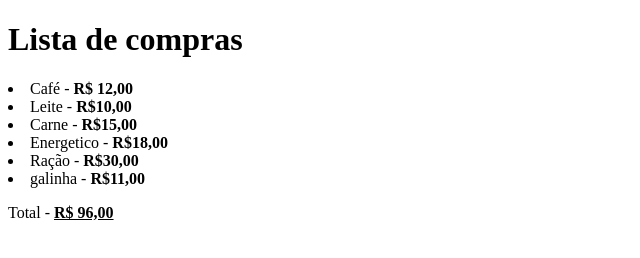
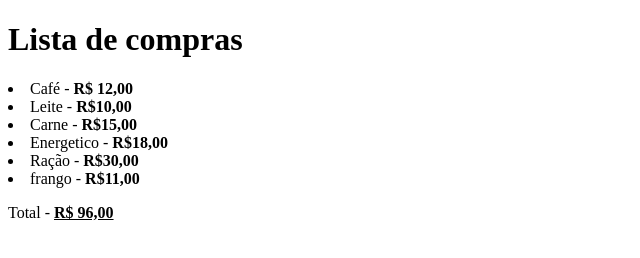
Before and after one commit to WeslleyPresa/exer-01, a plain HTML site: page index.html in a window 1280 px wide. Shown: the full height of the page, 0-640 px from the left. Drawn offline with Linux system fonts and the light colour scheme.

Commit message:
trocado galinha para frango index.html

```diff
--- a/index.html
+++ b/index.html
@@ -15,7 +15,7 @@
         <li>Carne - <b>R$15,00</b></li>
         <li>Energetico - <b>R$18,00</b></li>
         <li>Ração - <b>R$30,00</b></li>
-        <li>galinha - <b>R$11,00</b></li>
+        <li>frango - <b>R$11,00</b></li>
     </p>
 
     <p>
```
